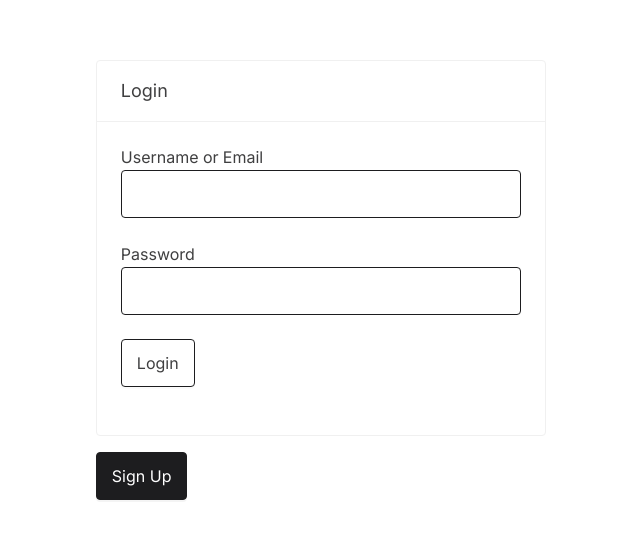
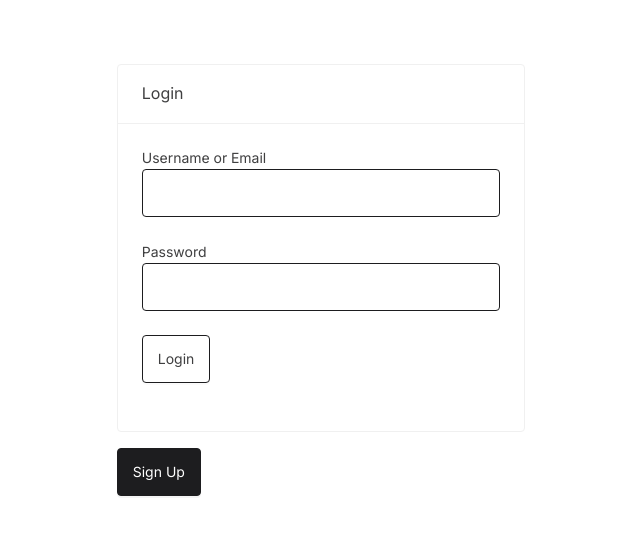
Before and after one commit to uselotus/lotus, a React (Vite) app in the folder frontend/: page / in a window 1280 px wide. Shown: the part 120-658 px from the top of the page, without its empty margins (319-959 px from the left). Built offline with nearby package versions, Linux system fonts and the light colour scheme; no server answers; a web font is replaced by a local one.

Commit message:
fix custom css

```diff
--- a/frontend/src/custom.less
+++ b/frontend/src/custom.less
@@ -10,9 +10,12 @@
 @typography-title-font-weight: 700;
 @height-base: 48px;
 @border-color-base: #1d1d1f;
-@font-size-base: 16px;
+@font-size-base: 14px;
 @font-family: Inter, Helvetica, Arial, sans-serif;
 @heading-1-size: 32px;
 @heading-2-size: 26px;
 @heading-3-size: 16px;
 @heading-4-size: 14px;
+@select-item-selected-bg: @white;
+@menu-item-selected-bg: @white;
+@menu-item-active-bg: @white;
```
